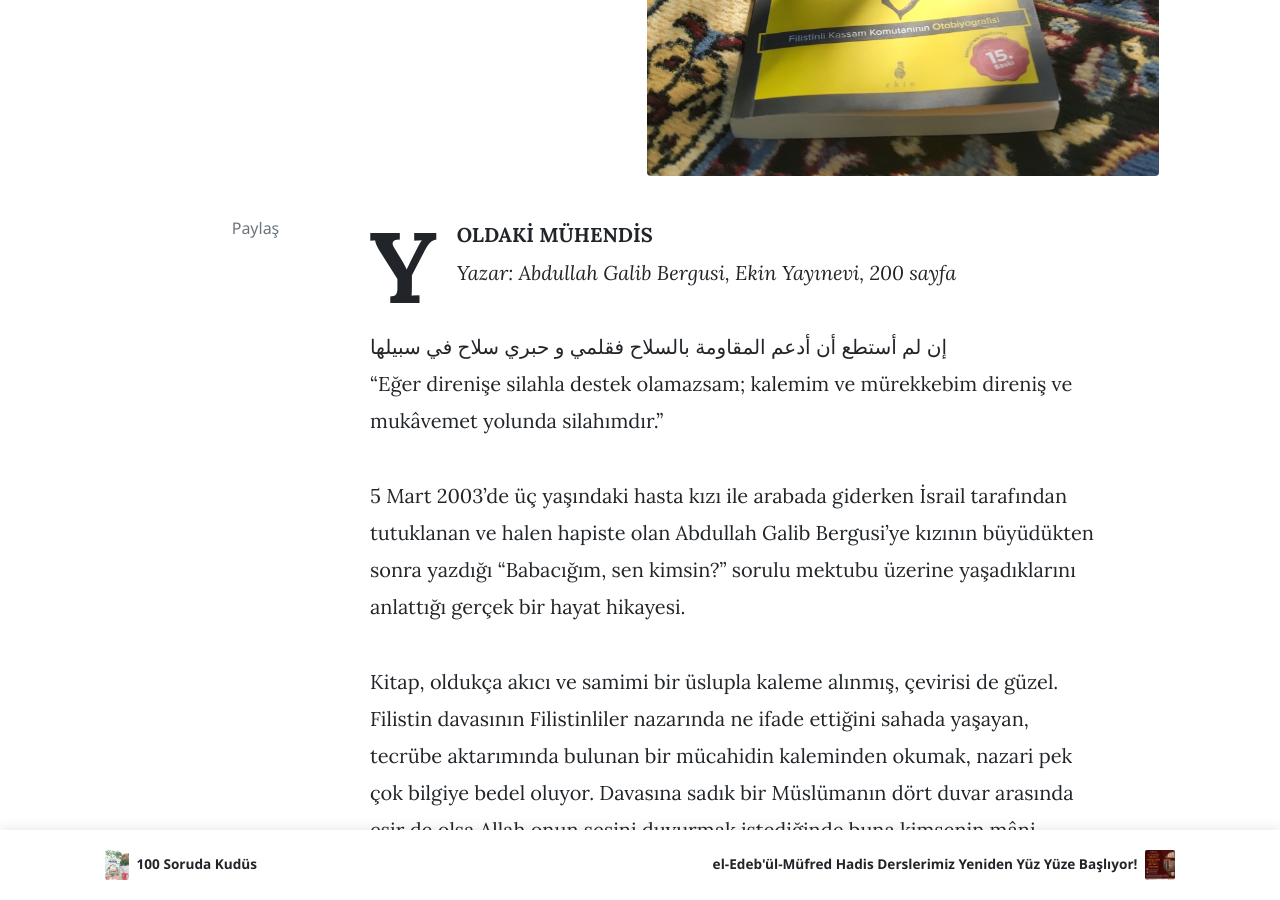
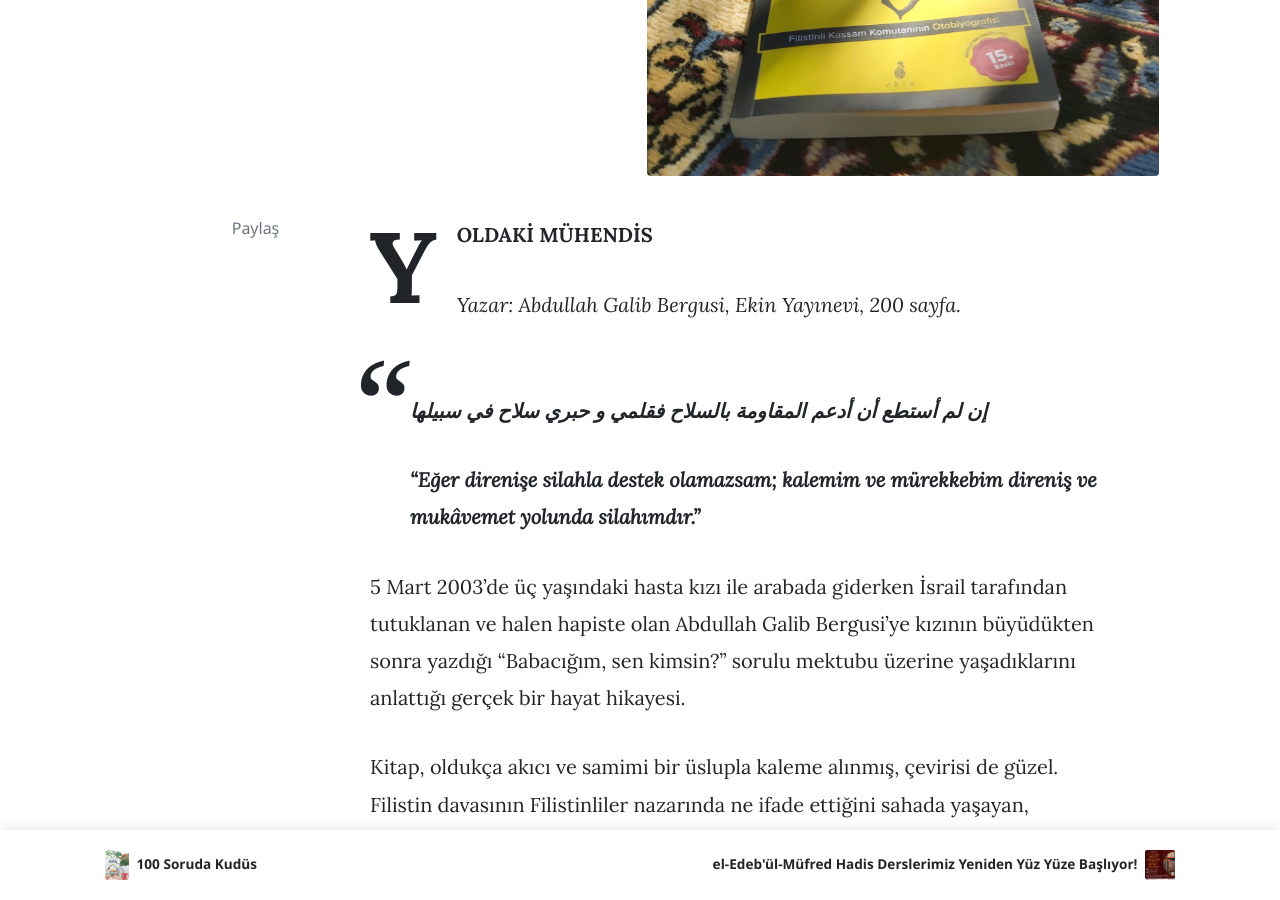
Before and after one commit to kulliyetuneva/website, a Jekyll site: the page built from _posts/2022-01-23-yoldaki-muhendis.md, in a window 1280 px wide and 900 px high, scrolled down 719 px. Built offline with Jekyll 4.4.1, drawn with Linux system fonts in a browser that asks for light colours; nearby versions of some CDN libraries; comment, search, counter and statistics services are not loaded.

```diff
--- a/_posts/2022-01-23-yoldaki-muhendis.md
+++ b/_posts/2022-01-23-yoldaki-muhendis.md
@@ -12,24 +12,29 @@ image: /assets/images/245327054_4245769762219405_740852258712859953_n.jpg
 ---
 <!--StartFragment-->
 
-**YOLDAKİ MÜHENDİS**\
-*Yazar: Abdullah Galib Bergusi, Ekin Yayınevi, 200 sayfa*\
-\
-إن لم أستطع أن أدعم المقاومة بالسلاح فقلمي و حبري سلاح في سبيلها\
-“Eğer direnişe silahla destek olamazsam; kalemim ve mürekkebim direniş ve mukâvemet yolunda silahımdır.”\
-\
-5 Mart 2003’de üç yaşındaki hasta kızı ile arabada giderken İsrail tarafından tutuklanan ve halen hapiste olan Abdullah Galib Bergusi’ye kızının büyüdükten sonra yazdığı “Babacığım, sen kimsin?” sorulu mektubu üzerine yaşadıklarını anlattığı gerçek bir hayat hikayesi.\
-\
-Kitap, oldukça akıcı ve samimi bir üslupla kaleme alınmış, çevirisi de güzel. Filistin davasının Filistinliler nazarında ne ifade ettiğini sahada yaşayan, tecrübe aktarımında bulunan bir mücahidin kaleminden okumak, nazari pek çok bilgiye bedel oluyor. Davasına sadık bir Müslümanın dört duvar arasında esir de olsa Allah onun sesini duyurmak istediğinde buna kimsenin mâni olamayacağını, Allah'ın, kendi dinine yardım edenlerin yardımcısı olduğunu bir kez daha kavrıyorsunuz.\
-\
-Kitabı herkesin okumasını tavsiye ederken Bergusi’nin hayat hikayesinde dikkat çeken birkaç hususa değineceğiz sadece.\
-\
-İlki, Filistin davasının gönlüne düşmesinden sonra hedefine kilitlenerek kendisini sürekli farklı konularda yetiştirmeye çalışması ve bu yoldaki iradesi. Mesela bedenen güçlü olması gerektiğine inanarak dövüş sanatlarını öğrenmesi, sürekli egzersizler ile kendisini dinç tutması, keskin nişancılık ve silah eğitimi alması, bunları tamamladıktan sonra da esas hobisi olan elektronik ve mekanik alanında ilerlemesi. Bilgisayarlara hakimiyeti de hem internet üzerinden eğitim imkanlarını değerlendirerek farklı dilleri öğrenmesine hem de patlayıcı maddelerin ve bombaların hazırlanışını kavramasını sağlıyor. Tüm bunlar siyonistlere verebileceği zararın hesabını yaparken kendisine çok fayda sağlayan ilgi alanları oluyor. Bir Müslümanın hobileri ile davasına nasıl hizmet edebileceğine dair somut ve güzel bir örneklik.\
-\
-İkinci husus ise uzmanı olduğu bu pek çok alanda kendisini ilerletirken edindiği mal varlığını davası yolunda harcamaktan çekinmeyişi. Filistin’in farklı şehirlerinde Kassam tugayları için hem gizliliği sağlamak hem de plan proje yapmak üzere evler kiralaması, istişhad eylemlerinde kullanılmak üzere mühimmat, araba, patlayıcı madde, silah gibi yüksek maliyet gerektiren malların tedariki hususunda binlerce dolar yatırım yapması. Bazen sırf patlayıcı maddeleri denemek için satın aldığı cep telefonları, araçlar ve elektronik eşyalar. Tüm bunlar insana, bu kadar yüksek maliyetli harcama yapabilmenin ancak bir dava bilinciyle olacağını düşündürüyor. Ayrıca Filistin uğruna bu harcamaları yaparken ailesini de ihmal etmeyerek onlara maddi bir birikim ayırması da dikkat çeken bir başka güzel husus.\
-\
-Üçüncü ve en önemli noktalardan biri ise, tüm bu uğraşları esnasında namaz ve ibadetlerini hiçbir şekilde ihmal etmemesi. Okurken satır aralarında canlı bir akidevi şuur görüyorsunuz; Allah ve Rasulü için sevmek ve de kızmak yaptığı eylemlerin temelini oluşturuyor. Zaten gücünü sağlam bir akide ve ibadet şuurundan almayan hiçbir dava uzun soluklu olamaz.\
-\
+**YOLDAKİ MÜHENDİS**
+
+*Yazar: Abdullah Galib Bergusi, Ekin Yayınevi, 200 sayfa.*
+
+> \
+> **إن لم أستطع أن أدعم المقاومة بالسلاح فقلمي و حبري سلاح في سبيلها**
+>
+> **“Eğer direnişe silahla destek olamazsam; kalemim ve mürekkebim direniş ve mukâvemet yolunda silahımdır.”**
+
+
+
+5 Mart 2003’de üç yaşındaki hasta kızı ile arabada giderken İsrail tarafından tutuklanan ve halen hapiste olan Abdullah Galib Bergusi’ye kızının büyüdükten sonra yazdığı “Babacığım, sen kimsin?” sorulu mektubu üzerine yaşadıklarını anlattığı gerçek bir hayat hikayesi.
+
+Kitap, oldukça akıcı ve samimi bir üslupla kaleme alınmış, çevirisi de güzel. Filistin davasının Filistinliler nazarında ne ifade ettiğini sahada yaşayan, tecrübe aktarımında bulunan bir mücahidin kaleminden okumak, nazari pek çok bilgiye bedel oluyor. Davasına sadık bir Müslümanın dört duvar arasında esir de olsa Allah onun sesini duyurmak istediğinde buna kimsenin mâni olamayacağını, Allah'ın, kendi dinine yardım edenlerin yardımcısı olduğunu bir kez daha kavrıyorsunuz.
+
+Kitabı herkesin okumasını tavsiye ederken Bergusi’nin hayat hikayesinde dikkat çeken birkaç hususa değineceğiz sadece.
+
+İlki, Filistin davasının gönlüne düşmesinden sonra hedefine kilitlenerek kendisini sürekli farklı konularda yetiştirmeye çalışması ve bu yoldaki iradesi. Mesela bedenen güçlü olması gerektiğine inanarak dövüş sanatlarını öğrenmesi, sürekli egzersizler ile kendisini dinç tutması, keskin nişancılık ve silah eğitimi alması, bunları tamamladıktan sonra da esas hobisi olan elektronik ve mekanik alanında ilerlemesi. Bilgisayarlara hakimiyeti de hem internet üzerinden eğitim imkanlarını değerlendirerek farklı dilleri öğrenmesine hem de patlayıcı maddelerin ve bombaların hazırlanışını kavramasını sağlıyor. Tüm bunlar siyonistlere verebileceği zararın hesabını yaparken kendisine çok fayda sağlayan ilgi alanları oluyor. Bir Müslümanın hobileri ile davasına nasıl hizmet edebileceğine dair somut ve güzel bir örneklik.
+
+İkinci husus ise uzmanı olduğu bu pek çok alanda kendisini ilerletirken edindiği mal varlığını davası yolunda harcamaktan çekinmeyişi. Filistin’in farklı şehirlerinde Kassam tugayları için hem gizliliği sağlamak hem de plan proje yapmak üzere evler kiralaması, istişhad eylemlerinde kullanılmak üzere mühimmat, araba, patlayıcı madde, silah gibi yüksek maliyet gerektiren malların tedariki hususunda binlerce dolar yatırım yapması. Bazen sırf patlayıcı maddeleri denemek için satın aldığı cep telefonları, araçlar ve elektronik eşyalar. Tüm bunlar insana, bu kadar yüksek maliyetli harcama yapabilmenin ancak bir dava bilinciyle olacağını düşündürüyor. Ayrıca Filistin uğruna bu harcamaları yaparken ailesini de ihmal etmeyerek onlara maddi bir birikim ayırması da dikkat çeken bir başka güzel husus.
+
+Üçüncü ve en önemli noktalardan biri ise, tüm bu uğraşları esnasında namaz ve ibadetlerini hiçbir şekilde ihmal etmemesi. Okurken satır aralarında canlı bir akidevi şuur görüyorsunuz; Allah ve Rasulü için sevmek ve de kızmak yaptığı eylemlerin temelini oluşturuyor. Zaten gücünü sağlam bir akide ve ibadet şuurundan almayan hiçbir dava uzun soluklu olamaz.
+
 Hâsılı kelam kendi hayatlarımızı ve onların hayatlarını düşünmek, Filistin davasını içerden anlayabilmek için okunmalı.
 
 [\#nevakitaptahlili](https://www.facebook.com/hashtag/nevakitaptahlili?__eep__=6&__cft__[0]=AZU1ayxG_NVRaSYo_w5WpZjvxSwv6T5XEVqaYPVao_i4QcRYGyXPIqluWDS7usP_ivPxx4VSUFJe0ktwjVbwRge9A2QWYDWxY-Jo6FiPjUs6DD1EcAjSv9YRGxPb3REV3uM&__tn__=*NK-R)
```
